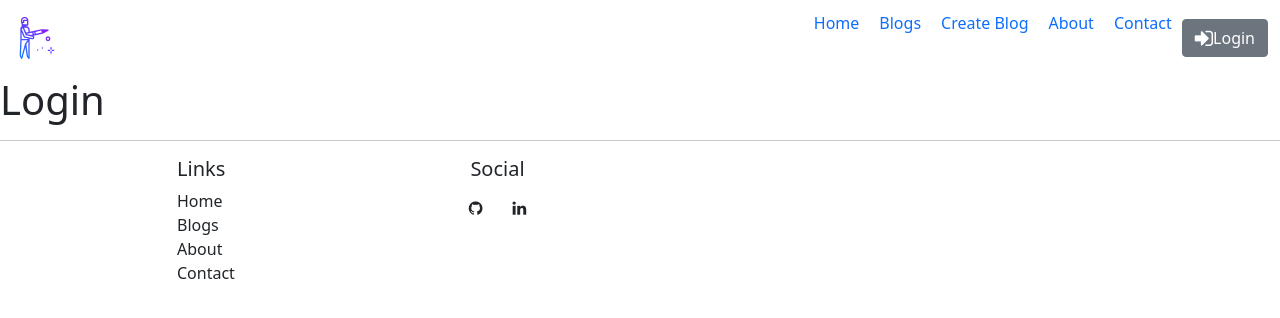
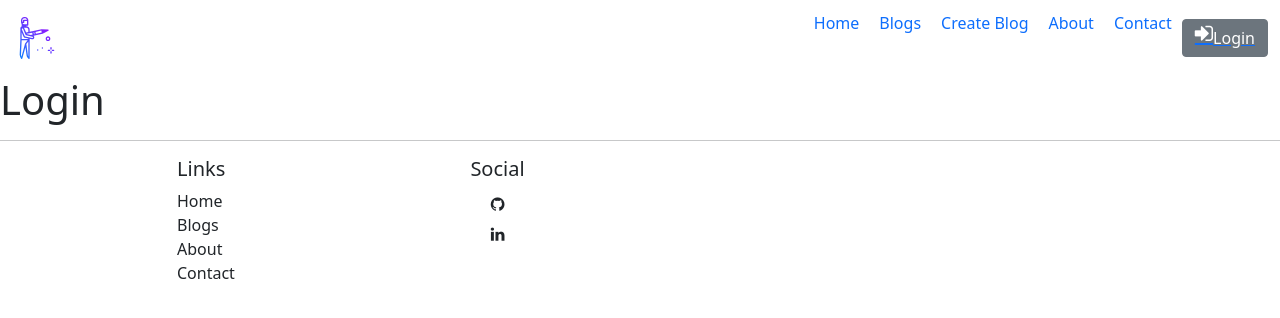
Before and after one commit to An-Be/react-non-traditionals-blog, a React (Create React App) app: page /login in a window 1280 px wide. Shown: the top 318 px of the page. Built offline with nearby package versions, Linux system fonts and the light colour scheme.

Commit message:
💄 Added styling for btn in CreateBlog.js

```diff
--- a/src/App.css
+++ b/src/App.css
@@ -14,6 +14,11 @@
     margin-right: 10px;
 }
 
+.btn{
+    display: flex;
+    justify-content: center;
+}
+
 .Card{
     flex-direction: row;
 }
```
